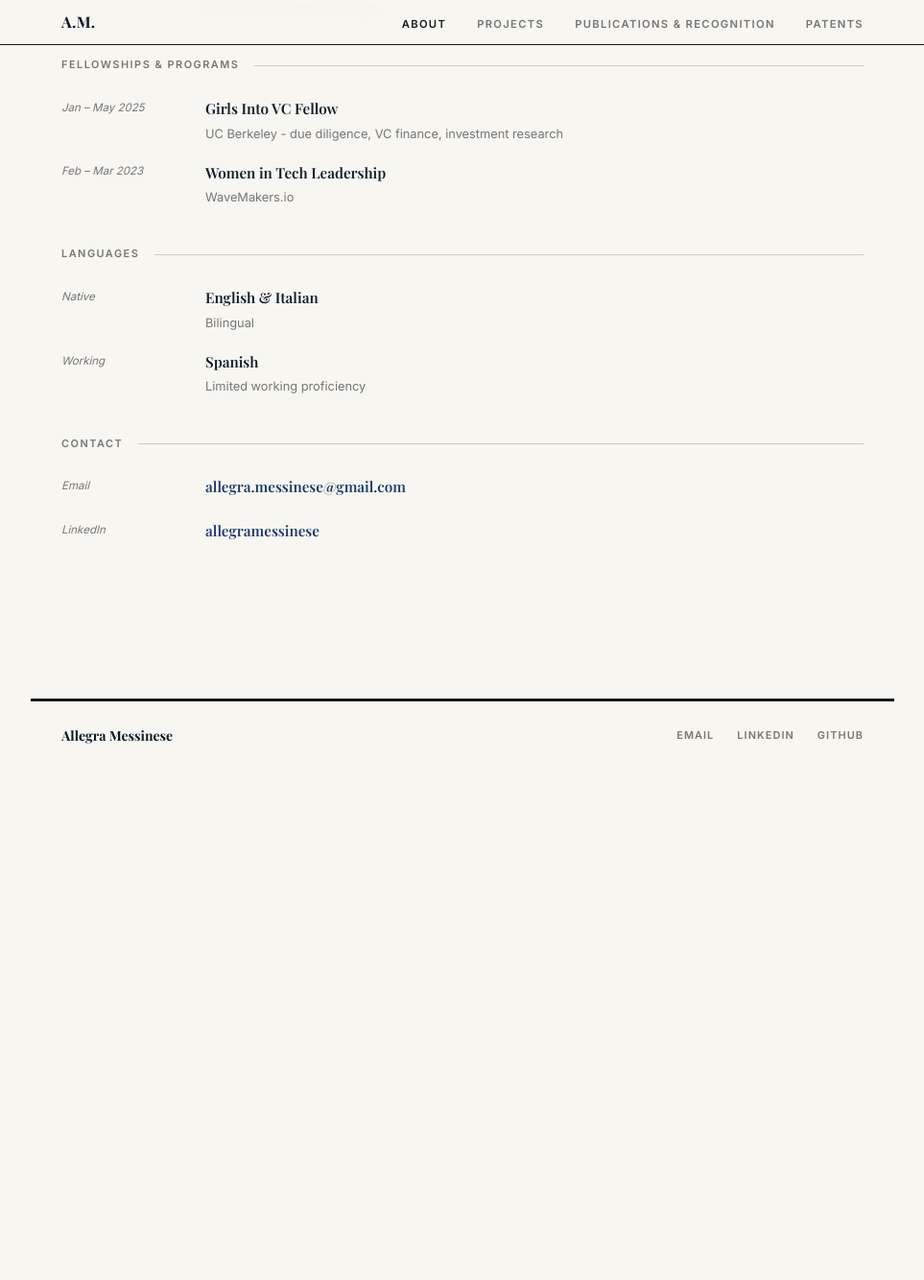
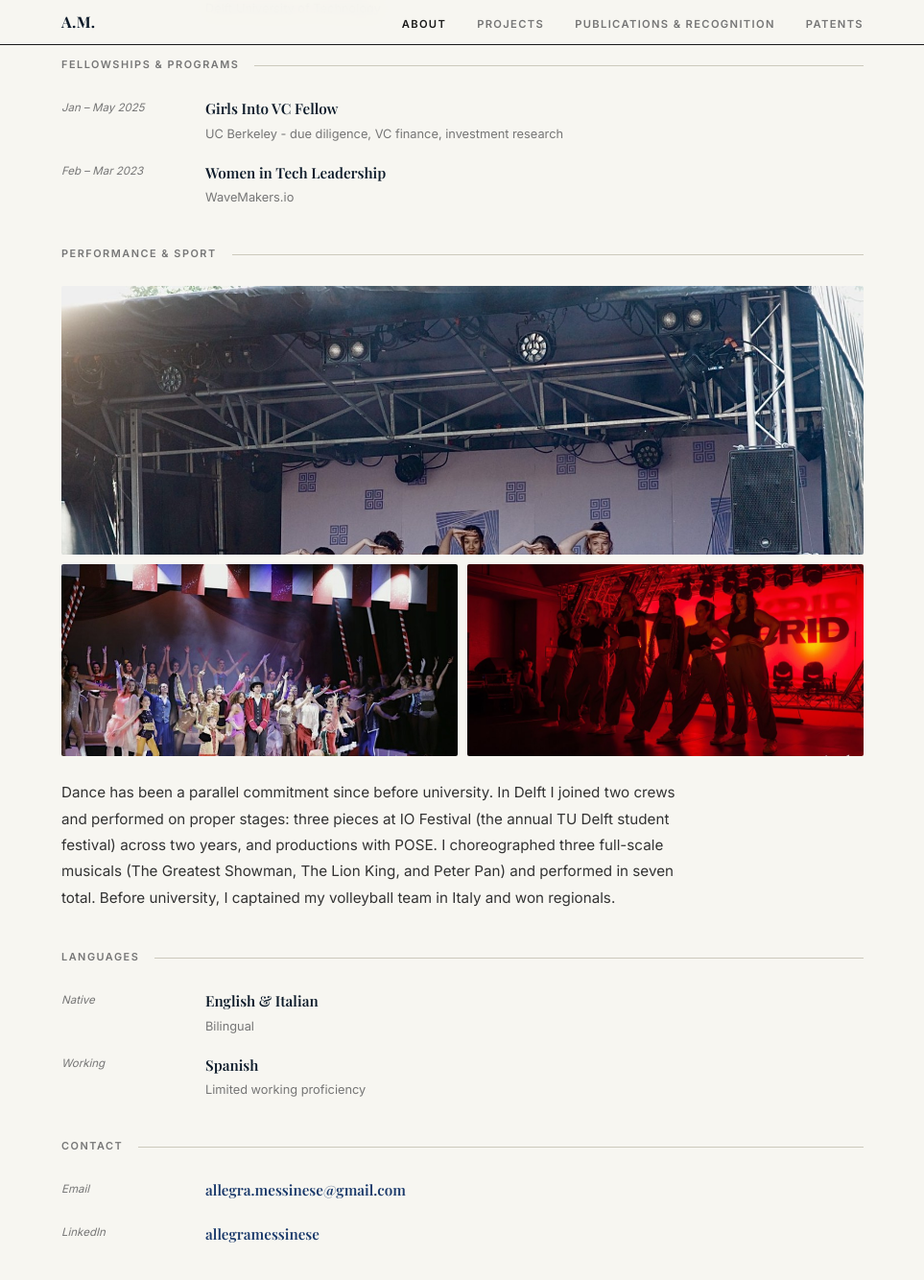
Before and after one commit to allimessinese/allimessinese.github.io, a Jekyll site: the page built from about.markdown, in a window 1280 px wide and 1400 px high, scrolled down 950 px. Shown: the top 1334 px of the window at 96% size, without its empty margins (158-1121 px from the left). Built offline with Jekyll 4.4.1, drawn with Linux system fonts in a browser that asks for light colours; some web fonts are replaced; before the commit the page ends 1752 px from its top, so only the background shows below that.

Commit message:
Add Performance & Sport section to About page
- 3-photo grid: IO Festival (full-width), Greatest Showman + POSE (side by side)
- Short paragraph: two crews, IO Festival, POSE, 3 musicals choreographed, 7 performed, volleyball captain + regionals
- CSS: .perf-grid layout component

Co-Authored-By: Claude Sonnet 4.6 <noreply@anthropic.com>

```diff
--- a/about.markdown
+++ b/about.markdown
@@ -69,6 +69,27 @@ My background spans wet lab research (synthetic biology, organoids, cardiac impl
 </div>
 
 <div class="section-rule">
+  <span class="section-rule-label">Performance &amp; Sport</span>
+  <span class="section-rule-line"></span>
+</div>
+
+<div class="perf-grid">
+  <div class="perf-grid-wide">
+    <img src="/assets/images/about-perf-io-festival.jpg" alt="Dance crew performing at IO Festival, Delft">
+  </div>
+  <div class="perf-grid-half">
+    <img src="/assets/images/about-perf-greatest-showman.jpg" alt="The Greatest Showman musical, choreographed by Allegra Messinese">
+  </div>
+  <div class="perf-grid-half">
+    <img src="/assets/images/about-perf-pose.jpg" alt="POSE dance event performance, Delft">
+  </div>
+</div>
+
+<p style="font-size:0.95rem; line-height:1.8; color:#333; max-width:640px; margin-bottom:1.5rem;">
+Dance has been a parallel commitment since before university. In Delft I joined two crews and performed on proper stages: three pieces at IO Festival (the annual TU Delft student festival) across two years, and productions with POSE. I choreographed three full-scale musicals (The Greatest Showman, The Lion King, and Peter Pan) and performed in seven total. Before university, I captained my volleyball team in Italy and won regionals.
+</p>
+
+<div class="section-rule">
   <span class="section-rule-label">Languages</span>
   <span class="section-rule-line"></span>
 </div>
--- a/assets/css/main.css
+++ b/assets/css/main.css
@@ -653,6 +653,13 @@ img { max-width: 100%; display: block; }
   white-space: nowrap;
 }
 .section-rule-line { flex: 1; border-top: 1px solid var(--rule); }
+
+/* Performance photo grid (about page) */
+.perf-grid { display: grid; grid-template-columns: 1fr 1fr; gap: 0.625rem; margin: 1.25rem 0 1.5rem; }
+.perf-grid-wide { grid-column: 1 / -1; }
+.perf-grid img { display: block; width: 100%; object-fit: cover; border-radius: 2px; }
+.perf-grid-wide img { height: 280px; object-position: center 35%; }
+.perf-grid-half img { height: 200px; }
 .timeline { display: flex; flex-direction: column; gap: 1.125rem; }
 .timeline-item { display: grid; grid-template-columns: 130px 1fr; gap: 1.25rem; }
 .timeline-year {
```
Also changed, not shown: assets/images/about-perf-greatest-showman.jpg (added), assets/images/about-perf-io-festival.jpg (added), assets/images/about-perf-pose.jpg (added).
